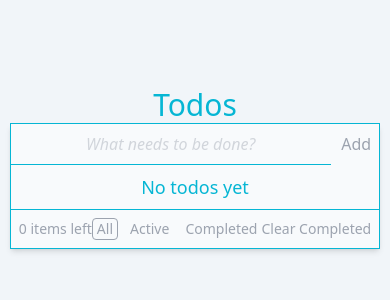
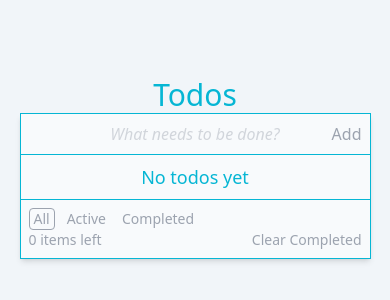
Before and after one commit to glitch-surfer/todo, a React (Create React App) app: page / in a window 390 px wide. Shown: the part 254-554 px from the top of the page. Built offline with nearby package versions, Linux system fonts and the light colour scheme.

Commit message:
fix: adaptive layout

```diff
--- a/src/App.tsx
+++ b/src/App.tsx
@@ -13,7 +13,7 @@ export const App = () => {
   return (
     <main className="min-h-screen flex flex-col justify-center items-center bg-slate-100">
       <h1 className="text-3xl text-cyan-500 text-center">Todos</h1>
-      <div className="flex flex-col bg-slate-50 shadow-md border border-cyan-500 text-cyan-800">
+      <div className="flex flex-col w-[90%] sm:w-[35rem] bg-slate-50 shadow-md border border-cyan-500 text-cyan-800">
         <NewTodoInput setTodosList={setTodosList} setFilter={setFilter} />
         <TodoList
           todosList={getTodoList(todosList, filter)}
--- a/src/components/Controls.tsx
+++ b/src/components/Controls.tsx
@@ -3,11 +3,13 @@ import { type FilterProps, type ControlsProps, type Filter } from '../types';
 const FilterViewControls = ({ setFilter, selectedFilter }: FilterProps) => {
   const filters: Filter[] = ['All', 'Active', 'Completed'];
   return (
-    <div className="flex gap-2">
+    <div className="flex gap-2 -order-last w-full sm:-order-none sm:w-auto">
       {filters.map((filter) => (
         <button
           key={filter}
-          className={`text-gray-400 hover:text-gray-600 px-1 text-sm ${selectedFilter === filter ? 'border rounded border-gray-400 hover:border-gray-600' : ''}`}
+          className={`text-gray-400 hover:text-gray-600 px-1 text-sm ${
+            selectedFilter === filter ? 'border rounded border-gray-400 hover:border-gray-600' : ''
+          }`}
           onClick={() => {
             setFilter(filter);
           }}
@@ -28,7 +30,10 @@ export const Controls = ({ notCompletedTodos, setTodosList, setFilter, filter }:
   return (
     <div className="flex flex-wrap justify-between p-2 items-center">
       <p className="text-gray-400 text-sm">{notCompletedTodos.length} items left</p>
-      <FilterViewControls setFilter={setFilter} selectedFilter={filter} />
+      <FilterViewControls
+        setFilter={setFilter}
+        selectedFilter={filter}
+      />
       <button
         className="text-gray-400 hover:text-gray-600 text-sm"
         onClick={clearCompletedTodosHandler}
--- a/src/components/NewTodoInput.tsx
+++ b/src/components/NewTodoInput.tsx
@@ -15,7 +15,7 @@ export const NewTodoInput = ({ setTodosList, setFilter }: NewTodoInputProps) =>
   return (
     <div className="relative">
       <input
-        className="border-b w-[20rem] sm:w-[30rem] border-cyan-500 bg-slate-50 p-2 placeholder:italic placeholder:text-gray-300 placeholder:text-center"
+        className="border-b w-full border-cyan-500 bg-slate-50 p-2 placeholder:italic placeholder:text-gray-300 placeholder:text-center"
         type="text"
         placeholder="What needs to be done?"
         value={description}
--- a/src/components/TodoItem.tsx
+++ b/src/components/TodoItem.tsx
@@ -2,7 +2,7 @@ import type { TodoItemProps } from '../types';
 
 export const TodoItem = ({ description, completed, setTodosList, id }: TodoItemProps) => {
   return (
-    <li className="w-[20rem] sm:w-[30rem] border-b p-2 border-cyan-500 hover:bg-slate-100">
+    <li className="w-full border-b p-2 border-cyan-500 hover:bg-slate-100">
       <label
         className={`${
           completed ? 'line-through text-gray-400' : ''
```
